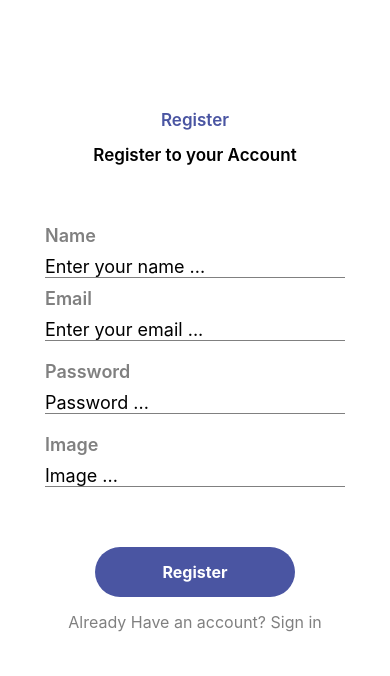
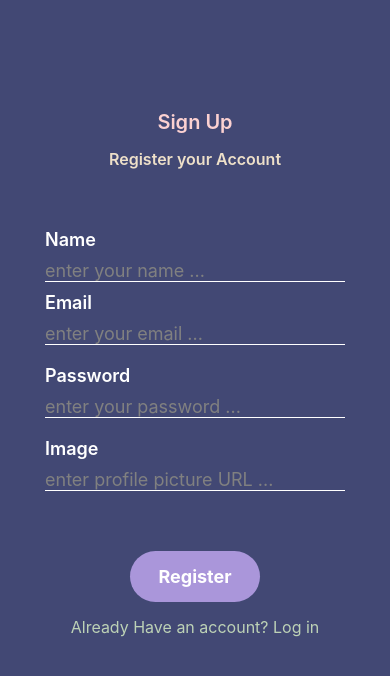
Before and after one commit to RahulKathayat/TsukimiChat, a React Native app: screen /Register in a window 390 px wide. Shown: the top 676 px of the page. Built offline with nearby package versions, Linux system fonts and the light colour scheme.

Commit message:
final commit

```diff
--- a/App.js
+++ b/App.js
@@ -4,6 +4,7 @@ import StackNavigator from './StackNavigator';
 import {UserContext} from './UserContext';
 
 export default function App() {
+
   return (
     <>
     <UserContext>
@@ -13,11 +14,4 @@ export default function App() {
   );
 }
 
-const styles = StyleSheet.create({
-  container: {
-    flex: 1,
-    backgroundColor: '#fff',
-    alignItems: 'center',
-    justifyContent: 'center',
-  },
-});
+const styles = StyleSheet.create({});
--- a/components/FriendRequest.jsx
+++ b/components/FriendRequest.jsx
@@ -54,7 +54,7 @@ const FriendRequest = ({ item, friendRequests, setFriendRequests }) => {
 
       <Pressable
         onPress={() => acceptRequest(item._id)}
-        style={{ backgroundColor: "#0066b2", padding: 10, borderRadius: 6 }}
+        style={{ backgroundColor: "#0066b2", padding: 10, borderRadius: 50 }}
       >
         <Text style={{ textAlign: "center", color: "white" }}>Accept</Text>
       </Pressable>
--- a/components/User.jsx
+++ b/components/User.jsx
@@ -92,7 +92,7 @@ const User = ({ item }) => {
             backgroundColor: "#82CD47",
             padding: 10,
             width: 105,
-            borderRadius: 6,
+            borderRadius: 50,
           }}
         >
           <Text style={{ textAlign: "center", color: "white" }}>Friends</Text>
@@ -103,7 +103,7 @@ const User = ({ item }) => {
             backgroundColor: "gray",
             padding: 10,
             width: 105,
-            borderRadius: 6,
+            borderRadius: 50,
           }}
         >
           <Text style={{ textAlign: "center", color: "white", fontSize: 13 }}>
@@ -116,7 +116,7 @@ const User = ({ item }) => {
           style={{
             backgroundColor: "#567189",
             padding: 10,
-            borderRadius: 6,
+            borderRadius: 50,
             width: 105,
           }}
         >
--- a/components/UserChat.jsx
+++ b/components/UserChat.jsx
@@ -56,7 +56,7 @@ const UserChat = ({ item }) => {
         alignItems: "center",
         gap: 10,
         borderWidth: 0.7,
-        borderColor: "#D0D0D0",
+        borderColor: "gray",
         borderTopWidth: 0,
         borderLeftWidth: 0,
         borderRightWidth: 0,
--- a/package.json
+++ b/package.json
@@ -4,6 +4,7 @@
   "main": "node_modules/expo/AppEntry.js",
   "scripts": {
     "start": "expo start",
+    "dev": "npx expo start --localhost --android",
     "android": "expo start --android",
     "ios": "expo start --ios",
     "web": "expo start --web"
--- a/screens/ChatsScreen.jsx
+++ b/screens/ChatsScreen.jsx
@@ -18,7 +18,7 @@ const ChatsScreen = () => {
         const data = await response.json();
 
         if (response.ok) {
-          setAcceptedFriends(data);
+          setAcceptedFriends(data.reverse());
         }
       } catch (error) {
         console.log("error showing the accepted friends", error);
--- a/screens/LoginScreen.jsx
+++ b/screens/LoginScreen.jsx
@@ -55,7 +55,7 @@ const LoginScreen = () => {
     <View
       style={{
         flex: 1,
-        backgroundColor: "white",
+        backgroundColor: "#424874",
         padding: 10,
         alignItems: "center",
       }}
@@ -68,18 +68,18 @@ const LoginScreen = () => {
             alignItems: "center",
           }}
         >
-          <Text style={{ color: "#4A55A2", fontSize: 17, fontWeight: "600" }}>
-            Sign In
+          <Text style={{ color: "#FCD1D1", fontSize: 20, fontWeight: "600"}}>
+            Log In
           </Text>
 
-          <Text style={{ fontSize: 17, fontWeight: "600", marginTop: 15 }}>
-            Sign In to Your Account
+          <Text style={{ color:"#EEE0C9" ,fontSize: 16, fontWeight: "600", marginTop: 15 }}>
+            Log in to your Account
           </Text>
         </View>
 
         <View style={{ marginTop: 50 }}>
           <View>
-            <Text style={{ fontSize: 18, fontWeight: "600", color: "gray" }}>
+            <Text style={{ fontSize: 18, fontWeight: "600", color: "white" }}>
               Email
             </Text>
 
@@ -88,18 +88,19 @@ const LoginScreen = () => {
               onChangeText={(text) => setEmail(text)}
               style={{
                 fontSize: email ? 18 : 18,
-                borderBottomColor: "gray",
+                borderBottomColor: "white",
                 borderBottomWidth: 1,
+                color: "white",
                 marginVertical: 10,
                 width: 300,
               }}
-              placeholderTextColor={"black"}
-              placeholder="enter Your Email"
+              placeholderTextColor={"gray"}
+              placeholder="enter your email ..."
             />
           </View>
 
           <View style={{ marginTop: 10 }}>
-            <Text style={{ fontSize: 18, fontWeight: "600", color: "gray" }}>
+            <Text style={{ fontSize: 18, fontWeight: "600", color: "white" }}>
               Password
             </Text>
 
@@ -109,26 +110,27 @@ const LoginScreen = () => {
               secureTextEntry={true}
               style={{
                 fontSize: email ? 18 : 18,
-                borderBottomColor: "gray",
+                borderBottomColor: "white",
                 borderBottomWidth: 1,
+                color: "white",
                 marginVertical: 10,
                 width: 300,
               }}
-              placeholderTextColor={"black"}
-              placeholder="Passowrd"
+              placeholderTextColor={"gray"}
+              placeholder="enter password ... "
             />
           </View>
 
           <Pressable
             onPress={handleLogin}
             style={{
-              width: 200,
-              backgroundColor: "#4A55A2",
+              width: 150,
+              backgroundColor: "#AA96DA",
               padding: 15,
               marginTop: 50,
               marginLeft: "auto",
               marginRight: "auto",
-              borderRadius: 6,
+              borderRadius: 50,
             }}
           >
             <Text
@@ -147,7 +149,7 @@ const LoginScreen = () => {
             onPress={() => navigation.navigate("Register")}
             style={{ marginTop: 15 }}
           >
-            <Text style={{ textAlign: "center", color: "gray", fontSize: 16 }}>
+            <Text style={{ textAlign: "center", color: "#BDD2B6", fontSize: 16 }}>
               Dont't have an account? Sign Up
             </Text>
           </Pressable>
--- a/screens/RegisterScreen.jsx
+++ b/screens/RegisterScreen.jsx
@@ -50,7 +50,7 @@ const RegisterScreen = () => {
     <View
       style={{
         flex: 1,
-        backgroundColor: "white",
+        backgroundColor: "#424874",
         padding: 10,
         alignItems: "center",
       }}
@@ -63,18 +63,18 @@ const RegisterScreen = () => {
             alignItems: "center",
           }}
         >
-          <Text style={{ color: "#4A55A2", fontSize: 17, fontWeight: "600" }}>
-            Register
+          <Text style={{ color: "#FCD1D1", fontSize: 20, fontWeight: "600" }}>
+            Sign Up
           </Text>
 
-          <Text style={{ fontSize: 17, fontWeight: "600", marginTop: 15 }}>
-            Register to your Account
+          <Text style={{color: "#EEE0C9", fontSize: 16, fontWeight: "600", marginTop: 15 }}>
+            Register your Account
           </Text>
         </View>
 
         <View style={{ marginTop: 50 }}>
           <View style={{ marginTop: 10 }}>
-            <Text style={{ fontSize: 18, fontWeight: "600", color: "gray" }}>
+            <Text style={{ fontSize: 18, fontWeight: "600", color: "white" }}>
               Name
             </Text>
 
@@ -83,18 +83,19 @@ const RegisterScreen = () => {
               onChangeText={(text) => setName(text)}
               style={{
                 fontSize: email ? 18 : 18,
-                borderBottomColor: "gray",
+                borderBottomColor: "white",
                 borderBottomWidth: 1,
+                color: "white",
                 marginVertical: 10,
                 width: 300,
               }}
-              placeholderTextColor={"black"}
-              placeholder="Enter your name ..."
+              placeholderTextColor={"gray"}
+              placeholder="enter your name ..."
             />
           </View>
 
           <View>
-            <Text style={{ fontSize: 18, fontWeight: "600", color: "gray" }}>
+            <Text style={{ fontSize: 18, fontWeight: "600", color: "white" }}>
               Email
             </Text>
 
@@ -102,19 +103,20 @@ const RegisterScreen = () => {
               value={email}
               onChangeText={(text) => setEmail(text)}
               style={{
-                fontSize: email ? 18 : 18,
-                borderBottomColor: "gray",
-                borderBottomWidth: 1,
+                fontSize: 18,
+                color: "white",
+                borderColor: "white",
+                borderBottomWidth:1,
                 marginVertical: 10,
                 width: 300,
               }}
-              placeholderTextColor={"black"}
-              placeholder="Enter your email ..."
+              placeholderTextColor={"gray"}
+              placeholder="enter your email ..."
             />
           </View>
 
           <View style={{ marginTop: 10 }}>
-            <Text style={{ fontSize: 18, fontWeight: "600", color: "gray" }}>
+            <Text style={{ fontSize: 18, fontWeight: "600", color: "white" }}>
               Password
             </Text>
 
@@ -124,18 +126,19 @@ const RegisterScreen = () => {
               secureTextEntry={true}
               style={{
                 fontSize: email ? 18 : 18,
-                borderBottomColor: "gray",
+                borderBottomColor: "white",
                 borderBottomWidth: 1,
+                color: "white",
                 marginVertical: 10,
                 width: 300,
               }}
-              placeholderTextColor={"black"}
-              placeholder="Password ... "
+              placeholderTextColor={"gray"}
+              placeholder="enter your password ... "
             />
           </View>
 
           <View style={{ marginTop: 10 }}>
-            <Text style={{ fontSize: 18, fontWeight: "600", color: "gray" }}>
+            <Text style={{ fontSize: 18, fontWeight: "600", color: "white" }}>
               Image
             </Text>
 
@@ -144,21 +147,22 @@ const RegisterScreen = () => {
               onChangeText={(text) => setImage(text)}
               style={{
                 fontSize: email ? 18 : 18,
-                borderBottomColor: "gray",
+                borderBottomColor: "white",
                 borderBottomWidth: 1,
+                color: "white",
                 marginVertical: 10,
                 width: 300,
               }}
-              placeholderTextColor={"black"}
-              placeholder="Image ..."
+              placeholderTextColor={"gray"}
+              placeholder="enter profile picture URL ..."
             />
           </View>
 
           <Pressable
             onPress={handleRegister}
             style={{
-              width: 200,
-              backgroundColor: "#4A55A2",
+              width: 130,
+              backgroundColor: "#AA96DA",
               padding: 15,
               marginTop: 50,
               marginLeft: "auto",
@@ -169,7 +173,7 @@ const RegisterScreen = () => {
             <Text
               style={{
                 color: "white",
-                fontSize: 16,
+                fontSize: 18,
                 fontWeight: "bold",
                 textAlign: "center",
               }}
@@ -182,8 +186,8 @@ const RegisterScreen = () => {
             onPress={() => navigation.goBack()}
             style={{ marginTop: 15 }}
           >
-            <Text style={{ textAlign: "center", color: "gray", fontSize: 16 }}>
-              Already Have an account? Sign in
+            <Text style={{ textAlign: "center", color: "#BDD2B6", fontSize: 16 }}>
+              Already Have an account? Log in
             </Text>
           </Pressable>
         </View>
```
Also changed, not shown: StackNavigator.js (+24 -4 lines), screens/ChatMessagesScreen.jsx (+17 -11 lines), screens/FriendsScreen.jsx (+5 -3 lines), screens/HomeScreen.jsx (+33 -7 lines).
